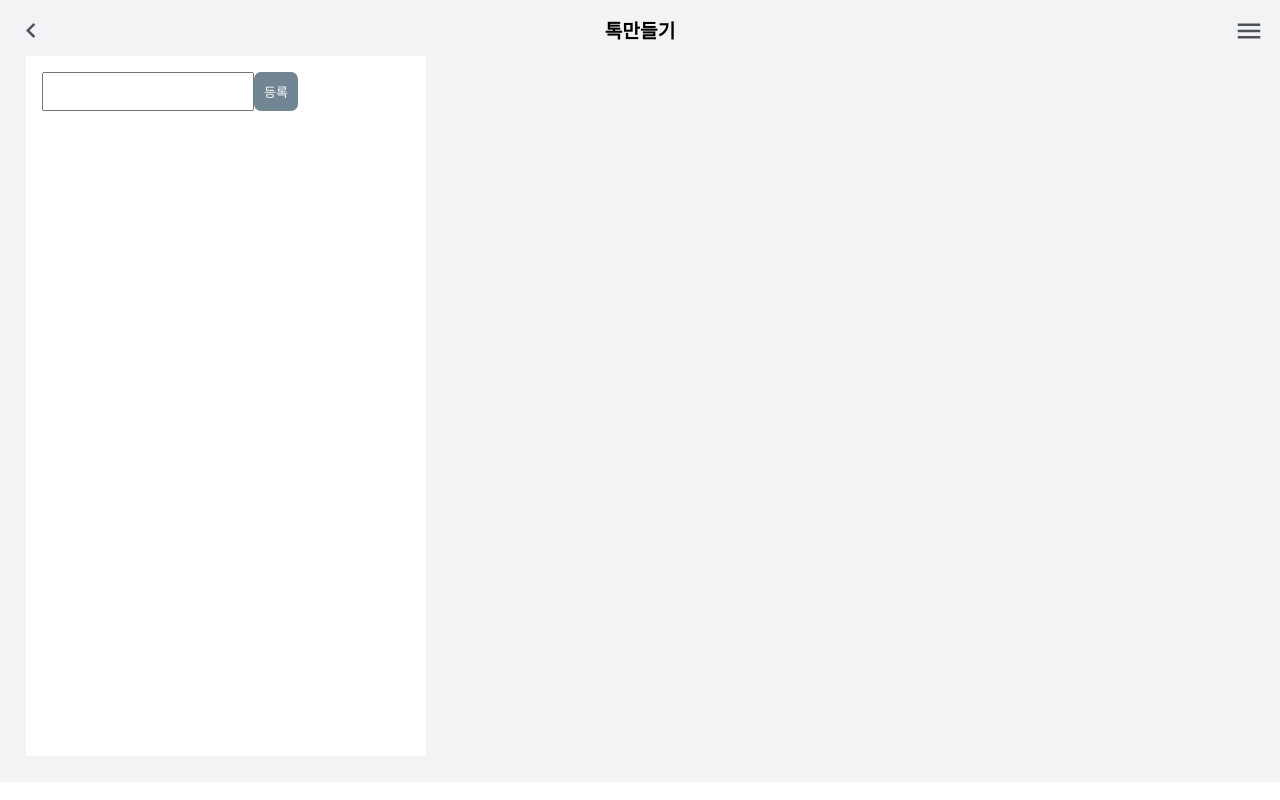
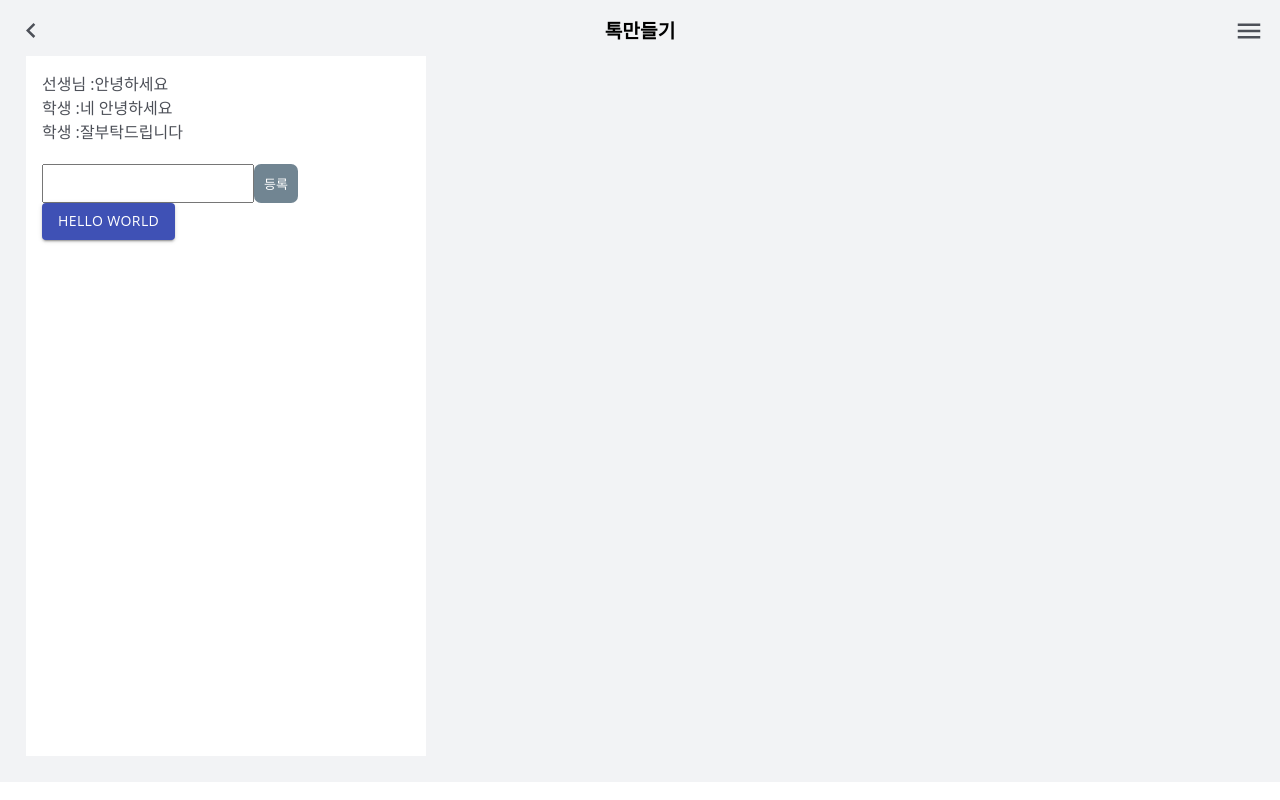
Before and after one commit to syugi/AIRIM, a React app in the folder airim-react/: page /instr/editTalk in a window 1280 px wide. Built offline with nearby package versions, Linux system fonts and the light colour scheme.

Commit message:
add code

```diff
--- a/airim-react/src/App.js
+++ b/airim-react/src/App.js
@@ -2,8 +2,9 @@ import React from 'react';
 import { createGlobalStyle } from 'styled-components';
 import Roster from './Roster';
 import './App.css';
+import reset from './styles/reset.scss';
 import utils from './styles/utils.scss';
-import reset from './styles/reset.scss';
+
 
 const GlobalStyle = createGlobalStyle`
   body {
--- a/airim-react/src/components/instr/EditTalk.js
+++ b/airim-react/src/components/instr/EditTalk.js
@@ -2,7 +2,10 @@ import React, { useState, useEffect } from 'react';
 import useInputs from 'components/common/useInputs';
 import styled, { css } from 'styled-components';
 import Layout from 'components/common/Layout';
+import Button from '@material-ui/core/Button';
 
+const TalkListBlock = styled.div`
+`;
 
 const EditTalkBlock = styled.div`
   width: 400px;
@@ -17,33 +20,107 @@ const InputBlock = styled.div`
   display:flex;
 `;
 const EditTalk = () => {
+  const [talker, setTalkers] = useState([
+   {
+    id:11,
+    name:'선생님',
+    position:'left',
+    },
+   {
+    id:22,
+    name:'학생',
+    position:'right',
+  }
+]);
+  const [talks, setTalks] = useState([
+    {
+      id: 1,
+      type:'msg',
+      content:'안녕하세요',
+      talkerId: 11,
+      talkerName:'선생님',
+      position:'left',
+    },
+    {
+      id: 2,
+      type:'msg',
+      content:'네 안녕하세요',
+      talkerId: 22,
+      talkerName:'학생',
+      position:'right',
+    },
+    {
+      id: 3,
+      type:'msg',
+      content:'잘부탁드립니다',
+      talkerId: 22,
+      talkerName:'학생',
+      position:'right',
+    }
+  ]);
 
-  const [state, onChange] = useInputs({
-      talks : [{
-        talker: '',
-        type:'',
-        content:'',
-        //file_path:'',
-      }]
+  const [inputText, setInputText] = useState('');
+  const [nextTalkId, setNextTalkId] = useState(4);
+
+  const handleAddTalk = () => {
+
+    const nextTalks = talks.concat({
+      id:nextTalkId,
+      type:'msg',
+      content:inputText,
+      talkerId : 11,
+      talkerName:'선생님',
+      position: 'left',
     });
+    setNextTalkId(nextTalkId+1);
+    setTalks(nextTalks);
+    setInputText('');
 
-  const { name, nickname } = state;
+  };
+
+  const onChange = (e) => {
+    setInputText(e.target.value);
+  };
+
+  const onChangeTalk = (e) => {
+    //alert("id : "+e.target.key+" value : "+e.target.value);
+    //talks.map(talk => (talk.id === id ? {...talk, content:}))
+  };
 
   return (
     <Layout title="톡만들기">
+      <div style={{display:'flex'}}>
+        <TalkListBlock>
+          {/*{talks.map((talk) => (
+              <input key={talk.id} type="text" value={talk.content} onChange={onChangeTalk(talk.id)}/>
+            ))} */}
+        </TalkListBlock>
         <EditTalkBlock>
           <TalkBlock>
-
+            <ul>
+              {talks.map((talk) => (
+                <li key={talk.id}>
+                  <div style={{display:'flex', }}>
+                    <div>{talk.talkerName} : </div>
+                    {talk.content}
+                  </div>
+                </li>
+              ))}
+            </ul>
           </TalkBlock>
           <InputBlock>
           <input
-            name="inputTalk"
-            //onChange={onChange}
-            //value={nickname}
+              name="inputText"
+              onChange={onChange}
+              value={inputText}
             />
-          <button className="btn gray">등록</button>
+            <button className="btn gray" onClick={handleAddTalk}>등록</button>
           </InputBlock>
+          <Button variant="contained" color="primary">
+      Hello World
+    </Button>
         </EditTalkBlock>
+      </div>
     </Layout>
   );
 };
--- a/airim-react/src/styles/reset.scss
+++ b/airim-react/src/styles/reset.scss
@@ -259,7 +259,7 @@ ul > li > ul,
 ul > li > ol,
 ol > li > ol,
 ol > li > ul {
-  margin: 0 0 0 15px
+  margin: 0 0 0 15px;
 }
 
 dt {
@@ -438,3 +438,9 @@ template {
       text-rendering: optimizeLegibility;
   }
 }
+
+/* 리스트 앞에 표시 없애기 by.msHeo */
+ul > li,
+ol > li{
+  list-style-type:none;
+}
```
Also changed, not shown: 1 other file (tests, documents, lock files or other folders). Lines whose indentation alone changed are shown as unchanged.
